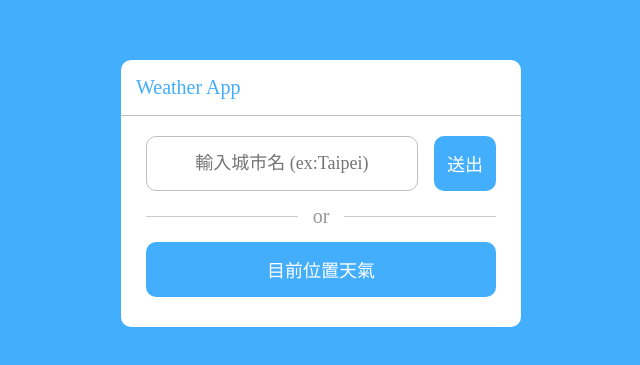
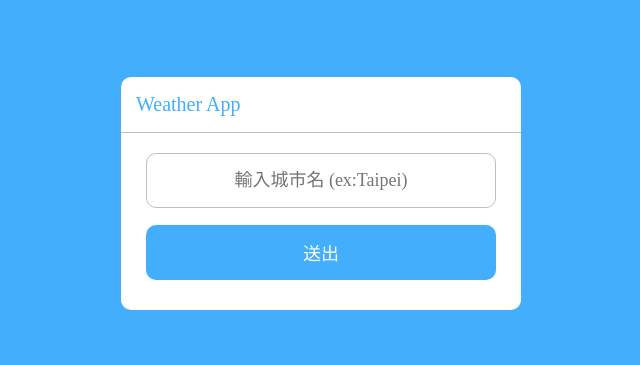
Before and after one commit to chiayuuliu/myWebsite, a React (Create React App) app: page / in a window 1280 px wide. Shown: the part 207-572 px from the top of the page, without its empty margins (319-959 px from the left). Built offline with nearby package versions, Linux system fonts and the light colour scheme.

Commit message:
拿掉定位方式

```diff
--- a/package.json
+++ b/package.json
@@ -14,7 +14,9 @@
     "react-scripts": "5.0.1",
     "react-spinners": "^0.13.7",
     "sass": "^1.57.0",
-    "web-vitals": "^2.1.4"
+    "web-vitals": "^2.1.4",
+    "sweetalert2": "^11.4.14",
+    "sweetalert2-react-content": "^5.0.0"
   },
   "scripts": {
     "start": "react-scripts start",
--- a/src/Pages/WeatherPage.js
+++ b/src/Pages/WeatherPage.js
@@ -4,7 +4,9 @@ import '../Style/Weather.scss'
 import { MdArrowBackIosNew, MdLocationOn } from 'react-icons/md';
 import { FaTint } from 'react-icons/fa';
 import { IoMdThermometer } from 'react-icons/io';
-import SpinnerSmall from '../Component/SpinnerSmall';
+import Swal from "sweetalert2/dist/sweetalert2.js";
+import "sweetalert2/src/sweetalert2.scss";
+
 const WeatherPage = () => {
   const [searchCity, setSearchCity] = useState("")
   const [wrongCity, setWrongCity] = useState(false)
@@ -97,7 +99,7 @@ const WeatherPage = () => {
               {searchCity}  不是一個城市名...
             </p>
           }
-          <div className="inputWrap">
+          <form action="">
             <input
               type="text"
               placeholder="輸入城市名 (ex:Taipei)"
@@ -117,16 +119,34 @@ const WeatherPage = () => {
                 }
               }}
             />
-            <button>送出</button>
-          </div>
-          <div className="separator"></div>
-          <button
+            <div className="separator"></div>
+            <button
+              type='submit'
+              onClick={(e) => {
+                e.preventDefault()
+                if (!searchCity) {
+                  Swal.fire({
+                    icon: "warning",
+                    text: "請輸入城市名稱",
+                    showConfirmButton: true,
+                  });
+                  return
+                } else {
+                  getWeather(weatherURL)
+
+                }
+              }}>
+              送出
+            </button>
+          </form>
+
+          {/* <button
             disabled={btnLoading}
             onClick={() => {
               getLocation()
             }}>
             {btnLoading ? <SpinnerSmall /> : " 目前位置天氣"}
-          </button>
+          </button> */}
         </section>
         {/* 天氣圖 */}
         {show &&
@@ -154,7 +174,7 @@ const WeatherPage = () => {
                     </span>
                     <span className="deg">°</span>C
                   </div>
-                  <p>feels like</p>
+                  <p>體感</p>
                 </div>
               </div>
               {/* 濕度 */}
@@ -164,7 +184,7 @@ const WeatherPage = () => {
                   <span>
                     {tempData.humidity}%
                   </span>
-                  <p>Humidity</p>
+                  <p>濕度</p>
                 </div>
               </div>
             </div>
--- a/src/Style/Weather.scss
+++ b/src/Style/Weather.scss
@@ -54,13 +54,6 @@
         background: #d1ecf1;
         border: 1px solid #bee5eb;
       }
-      .inputWrap {
-        display: flex;
-        button {
-          width: 80px;
-          margin-left: 1rem;
-        }
-      }
 
       // 輸入框＋按鈕
       :where(input, button) {
@@ -83,19 +76,13 @@
       .separator {
         height: 1px;
         width: 100%;
-        background-color: #ccc;
-        margin: 25px 0;
+        // background-color: #ccc;
+        margin: 8px 0;
         display: flex;
         align-items: center;
         justify-content: center;
       }
-      .separator::before {
-        content: "or";
-        color: rgb(152, 152, 152);
-        font-size: 20px;
-        padding: 0px 15px;
-        background-color: #fff;
-      }
+
       button {
         color: #fff;
         background-color: var(--mainBlue);
```
Also changed, not shown: 1 other file (tests, documents, lock files or other folders).
